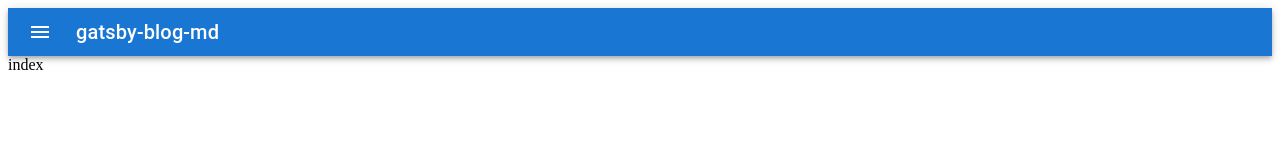
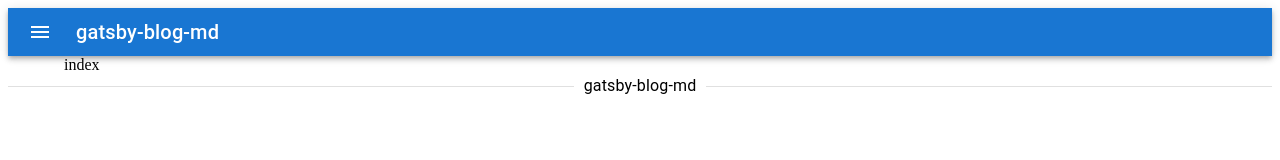
Before and after one commit to Nowakooo26x/gatsby-blog-md, a Gatsby site: page / in a window 1280 px wide. Built offline with nearby package versions, Linux system fonts and the light colour scheme; Gatsby itself is replaced by a stand-in of ours.

Commit message:
create layout

```diff
--- a/src/layout/footer/Footer.js
+++ b/src/layout/footer/Footer.js
@@ -1,8 +1,26 @@
 import * as React from "react"
+import { useStaticQuery, graphql } from "gatsby"
 
-const Footer = ({children}) => {
+import Divider from '@mui/material/Divider';
+import Typography from "@mui/material/Typography";
+
+const Footer = () => {
+  const {site: {siteMetadata: { title }}} = useStaticQuery(graphql`{
+    site {
+      siteMetadata {
+        title
+      }
+    }
+  }
+  `)
+
   return (
     <footer>
+        <Divider>
+          <Typography>
+          {title}
+          </Typography>
+        </Divider>
     </footer>
   )
 }
--- a/src/layout/mian/Main.js
+++ b/src/layout/mian/Main.js
@@ -1,9 +1,13 @@
 import * as React from "react"
+
+import Container from '@mui/material/Container';
 
 const Main = ({children}) => {
   return (
     <main>
-        {children}
+        <Container maxWidth="lg">
+            {children}
+        </Container>
     </main>
   )
 }
```
Also changed, not shown: src/pages/404.js (+10 -3 lines).
